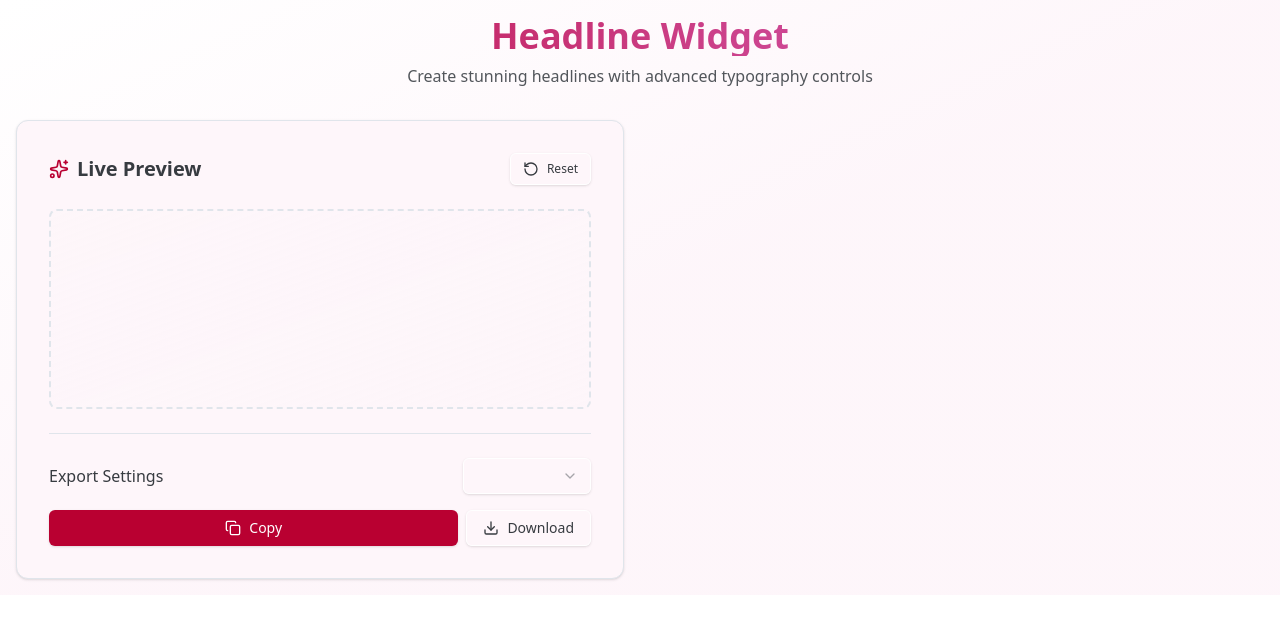
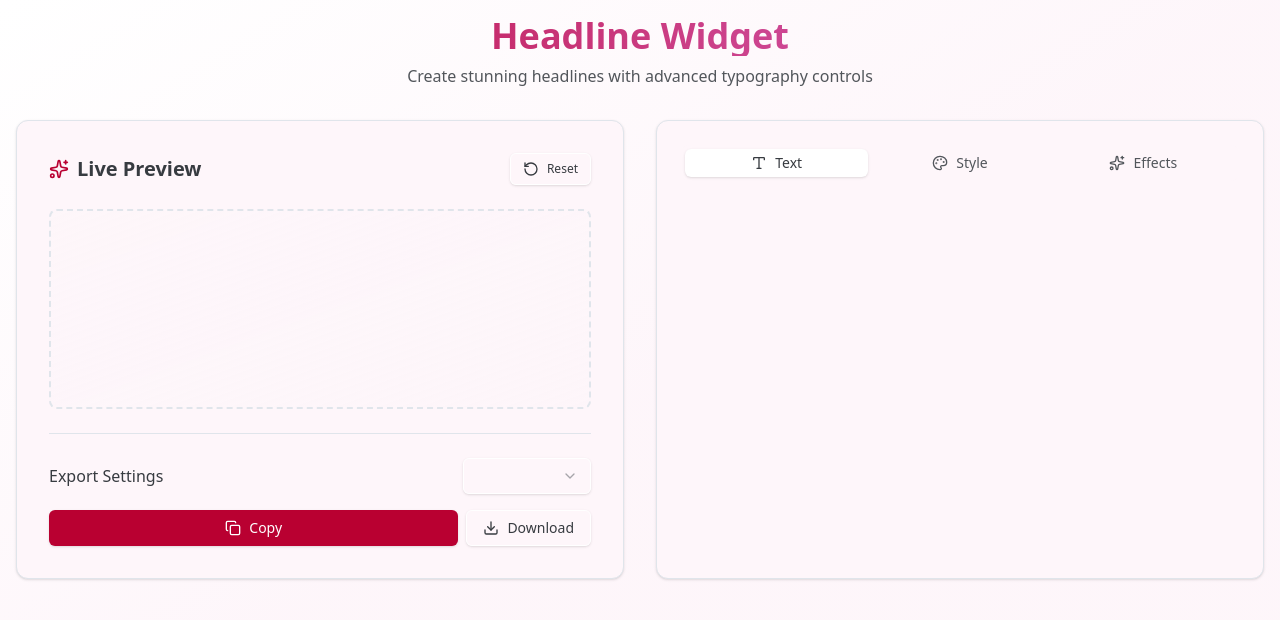
Before and after one commit to Mukles/heading-widget, a React (Vite) app: page / in a window 1280 px wide. Shown: the top 620 px of the page. Built offline with nearby package versions, Linux system fonts and the light colour scheme.

Commit message:
feat: add Controls component with Tabs and integrate Radix UI Tabs

```diff
--- a/package.json
+++ b/package.json
@@ -13,6 +13,7 @@
     "@radix-ui/react-label": "^2.1.7",
     "@radix-ui/react-select": "^2.2.6",
     "@radix-ui/react-slot": "^1.2.3",
+    "@radix-ui/react-tabs": "^1.1.13",
     "@tailwindcss/vite": "^4.1.12",
     "class-variance-authority": "^0.7.1",
     "clsx": "^2.1.1",
--- /dev/null
+++ b/src/components/controls/controls.tsx
@@ -0,0 +1,46 @@
+import { Card } from "@/components/ui/card";
+import { Tabs, TabsContent, TabsList, TabsTrigger } from "@/components/ui/tabs";
+import { motion } from "framer-motion";
+import { Palette, Sparkles, Type } from "lucide-react";
+import EffectsControls from "./effects-controls";
+import StyleControls from "./style-controls";
+import TextControls from "./text-controls";
+
+export default function Controls() {
+  return (
+    <motion.div
+      initial={{ opacity: 0, x: 20 }}
+      animate={{ opacity: 1, x: 0 }}
+      transition={{ delay: 0.2 }}
+      className="h-full"
+    >
+      <Card className="p-6 h-full">
+        <Tabs defaultValue="text" className="w-full">
+          <TabsList className="grid w-full grid-cols-3">
+            <TabsTrigger value="text" className="flex items-center gap-2">
+              <Type className="w-4 h-4" />
+              Text
+            </TabsTrigger>
+            <TabsTrigger value="style" className="flex items-center gap-2">
+              <Palette className="w-4 h-4" />
+              Style
+            </TabsTrigger>
+            <TabsTrigger value="effects" className="flex items-center gap-2">
+              <Sparkles className="w-4 h-4" />
+              Effects
+            </TabsTrigger>
+          </TabsList>
+          <TabsContent value="text">
+            <TextControls />
+          </TabsContent>
+          <TabsContent value="style">
+            <StyleControls />
+          </TabsContent>
+          <TabsContent value="effects">
+            <EffectsControls />
+          </TabsContent>
+        </Tabs>
+      </Card>
+    </motion.div>
+  );
+}
--- /dev/null
+++ b/src/components/controls/effects-controls.tsx
@@ -0,0 +1,3 @@
+export default function EffectsControls() {
+  return null;
+}
--- /dev/null
+++ b/src/components/controls/index.tsx
@@ -0,0 +1,4 @@
+export { default as Controls } from "./controls";
+export { default as EffectsControls } from "./effects-controls";
+export { default as StyleControls } from "./style-controls";
+export { default as TextControls } from "./text-controls";
--- /dev/null
+++ b/src/components/controls/style-controls.tsx
@@ -0,0 +1,3 @@
+export default function StyleControls() {
+  return null;
+}
--- /dev/null
+++ b/src/components/controls/text-controls.tsx
@@ -0,0 +1,3 @@
+export default function TextControls() {
+  return null;
+}
--- a/src/components/headline-widget.tsx
+++ b/src/components/headline-widget.tsx
@@ -1,9 +1,10 @@
+import { Controls } from "@/components/controls";
 import { motion } from "framer-motion";
 import Preview from "./preview";
 
 export default function HeadlineWidget() {
   return (
-    <div className="bg-gradient-to-br from-background via-card to-muted p-4">
+    <div className="bg-gradient-to-br min-h-svh from-background via-card to-muted p-4">
       <div className="max-w-7xl mx-auto">
         {/* Header */}
         <motion.div
@@ -20,6 +21,7 @@
         </motion.div>
         <div className="grid lg:grid-cols-2 gap-8">
           <Preview />
+          <Controls />
         </div>
       </div>
     </div>
--- /dev/null
+++ b/src/components/ui/tabs.tsx
@@ -0,0 +1,53 @@
+import * as React from "react"
+import * as TabsPrimitive from "@radix-ui/react-tabs"
+
+import { cn } from "@/lib/utils"
+
+const Tabs = TabsPrimitive.Root
+
+const TabsList = React.forwardRef<
+  React.ElementRef<typeof TabsPrimitive.List>,
+  React.ComponentPropsWithoutRef<typeof TabsPrimitive.List>
+>(({ className, ...props }, ref) => (
+  <TabsPrimitive.List
+    ref={ref}
+    className={cn(
+      "inline-flex h-9 items-center justify-center rounded-lg bg-muted p-1 text-muted-foreground",
+      className
+    )}
+    {...props}
+  />
+))
+TabsList.displayName = TabsPrimitive.List.displayName
+
+const TabsTrigger = React.forwardRef<
+  React.ElementRef<typeof TabsPrimitive.Trigger>,
+  React.ComponentPropsWithoutRef<typeof TabsPrimitive.Trigger>
+>(({ className, ...props }, ref) => (
+  <TabsPrimitive.Trigger
+    ref={ref}
+    className={cn(
+      "inline-flex items-center justify-center whitespace-nowrap rounded-md px-3 py-1 text-sm font-medium ring-offset-background transition-all focus-visible:outline-none focus-visible:ring-2 focus-visible:ring-ring focus-visible:ring-offset-2 disabled:pointer-events-none disabled:opacity-50 data-[state=active]:bg-background data-[state=active]:text-foreground data-[state=active]:shadow",
+      className
+    )}
+    {...props}
+  />
+))
+TabsTrigger.displayName = TabsPrimitive.Trigger.displayName
+
+const TabsContent = React.forwardRef<
+  React.ElementRef<typeof TabsPrimitive.Content>,
+  React.ComponentPropsWithoutRef<typeof TabsPrimitive.Content>
+>(({ className, ...props }, ref) => (
+  <TabsPrimitive.Content
+    ref={ref}
+    className={cn(
+      "mt-2 ring-offset-background focus-visible:outline-none focus-visible:ring-2 focus-visible:ring-ring focus-visible:ring-offset-2",
+      className
+    )}
+    {...props}
+  />
+))
+TabsContent.displayName = TabsPrimitive.Content.displayName
+
+export { Tabs, TabsList, TabsTrigger, TabsContent }
```
Also changed, not shown: 1 other file (tests, documents, lock files or other folders).
